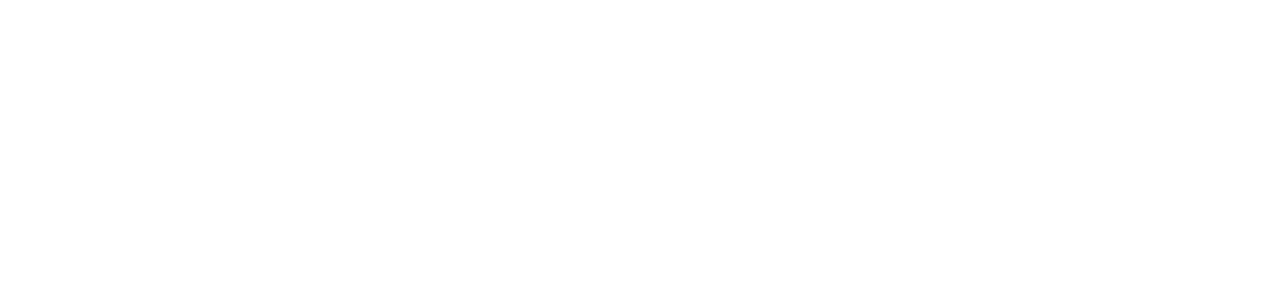
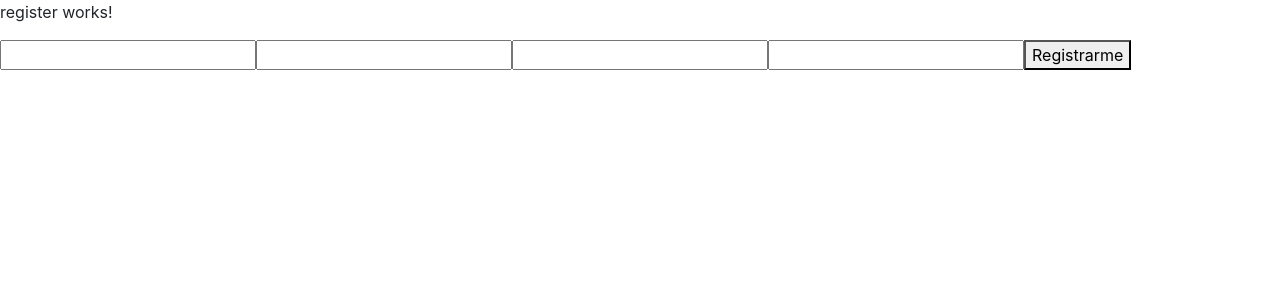
Before and after one commit to iramarvasquez/hamburger-cart, an Angular app: page /register in a window 1280 px wide. Before the commit this address led to /. Shown: the top 300 px of the page. Built offline with nearby package versions, Linux system fonts and the light colour scheme.

Commit message:
Creating a new component to try to use Reactive Forms because nhModel was not working. Still having proble4ms to retrieve the values to the TypeScript

```diff
--- a/src/app/app-routing.module.ts
+++ b/src/app/app-routing.module.ts
@@ -4,6 +4,7 @@
 import { FooterComponent } from './components/footer/footer.component';
 import { InterfaceComponent } from './components/interface/interface.component';
 import { ProductsComponent } from './components/products/products.component';
+import { RegisterComponent } from './register/register.component';
 
 
 
@@ -12,6 +13,7 @@
   { path: 'products', component: ProductsComponent},
   { path: 'carrito', component: CartComponent},
   { path: 'footer', component: FooterComponent},
+  { path: 'register', component: RegisterComponent}
 ];
 
 @NgModule({
--- /dev/null
+++ b/src/app/register/register.component.html
@@ -0,0 +1,11 @@
+<p>register works!</p>
+
+<form [formGroup]="myForm" (ngSubmit)="onSubmit()">
+    <!-- <input formControlName="email" />
+    <input type="password" formControlName="password" /> -->
+    <input formControlName="name" />
+    <input formControlName="selected" />
+    <input formControlName="quantity" />
+    <input formControlName="price" />
+    <button type="submit">Registrarme</button>
+</form>
--- /dev/null
+++ b/src/app/register/register.component.ts
@@ -0,0 +1,40 @@
+import { Component, OnInit } from '@angular/core';
+import { FormBuilder, FormControl, FormGroup } from '@angular/forms';
+
+@Component({
+  selector: 'app-register',
+  templateUrl: './register.component.html',
+  styleUrls: ['./register.component.css']
+})
+export class RegisterComponent implements OnInit {
+
+  myForm: FormGroup
+  order: any = {
+    name: {}
+  }
+
+  constructor(private fb: FormBuilder) {}
+
+  ngOnInit() {
+    this.myForm = this.fb.group({
+      // email: new FormControl(''),
+      // password: new FormControl('')
+      name: new FormControl(''),
+      selected: new FormControl(''),
+      quantity: new FormControl(''),
+      price: new FormControl(''),
+    })
+  }
+
+  onSubmit() {
+    console.log(this.myForm.value);
+    this.order.name = this.myForm.value.name;
+    this.order.name.selected = this.myForm.value.selected;
+    this.order.name.quantity = this.myForm.value.quantity;
+    this.order.name.price = this.myForm.value.price;
+
+    console.log(this.order);
+   }
+
+
+}
```
Also changed, not shown: src/app/app.module.ts (+6 -2 lines), src/app/register/register.component.css (added), 1 other file (tests, documents, lock files or other folders).
